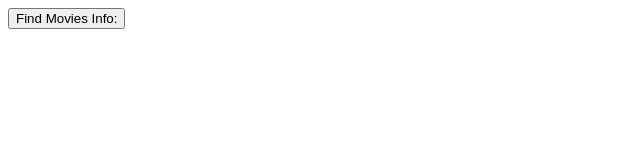
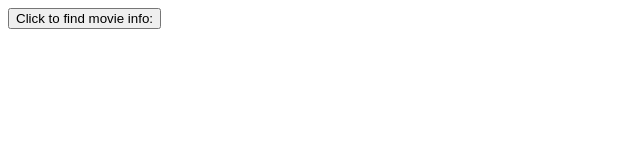
Before and after one commit to faisalamin227/movie-database, a plain HTML site: page index.html in a window 1280 px wide. Shown: the whole page, without its empty margins (0-640 px from the left). Drawn offline with Linux system fonts and the light colour scheme.

Commit message:
second commit

```diff
--- a/index.html
+++ b/index.html
@@ -5,7 +5,7 @@
 	<link rel="stylesheet" type="text/css" href="style.css">
 </head>
 <body>
-	<button onclick="movie()">Find Movies Info:</h1><br/>
+	<button onclick="movie()">Click to find movie info:</h1><br/>
 	<div id="container"></div>
 <script type="text/javascript" src="script.js"></script>
 </body>
```
